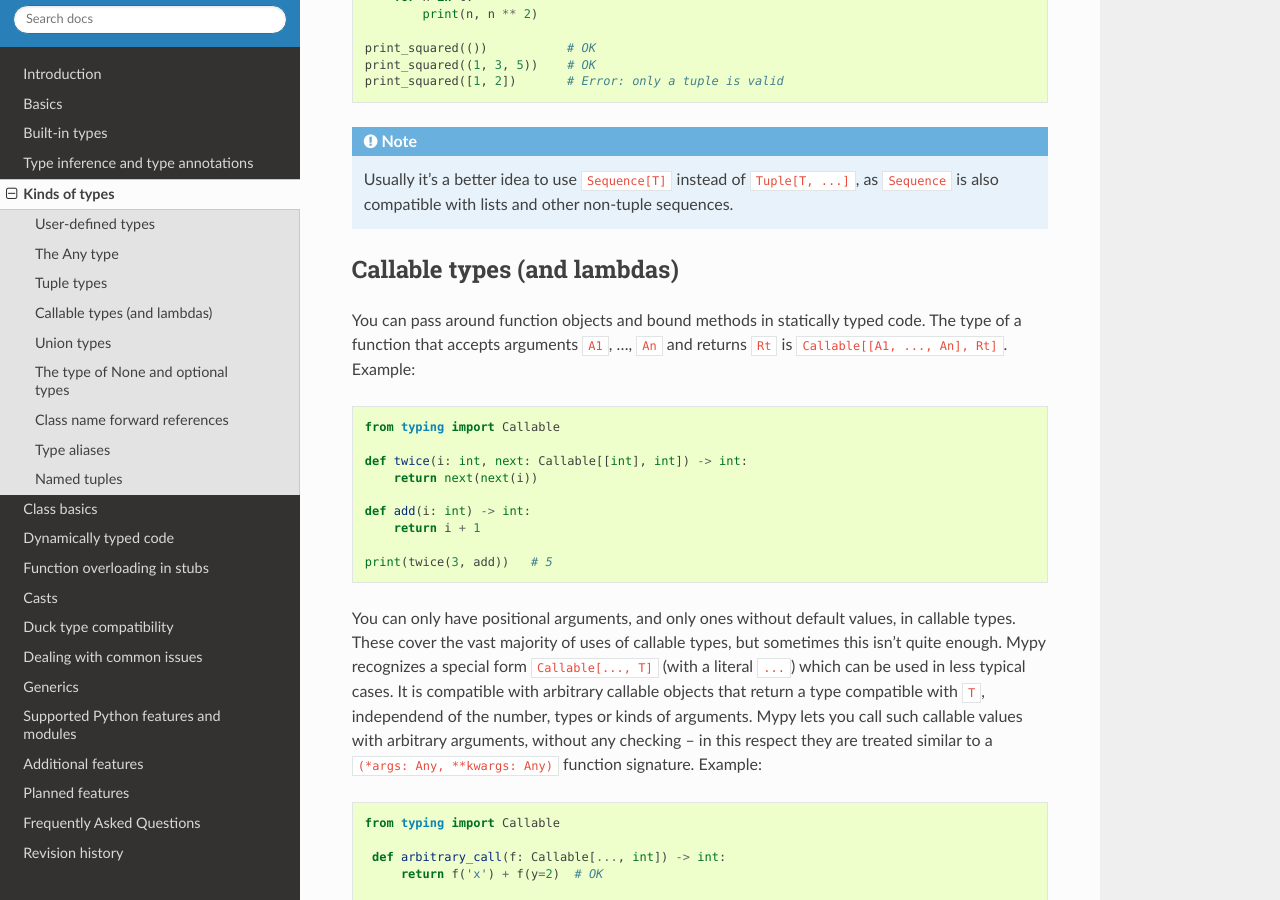
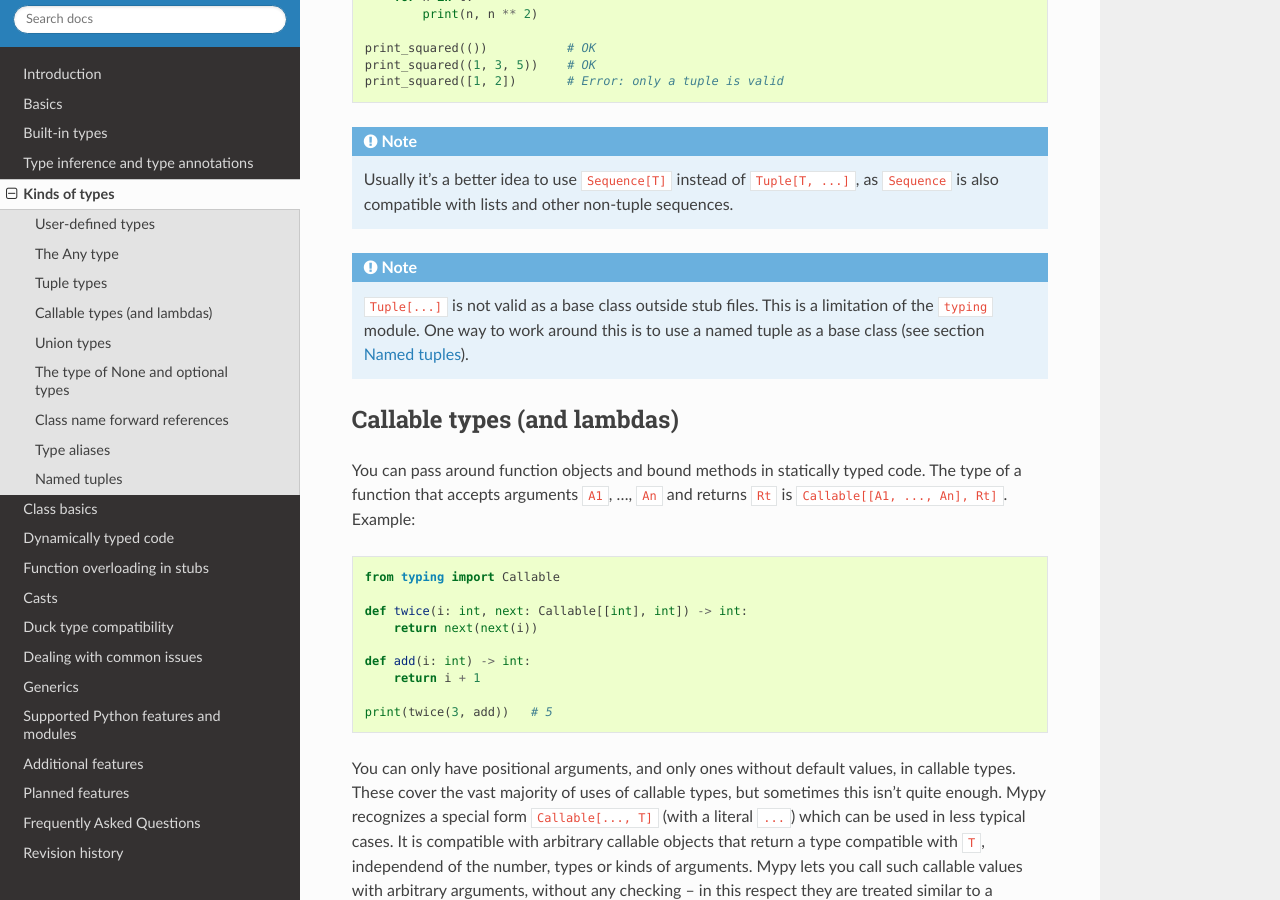
Before and after one commit to lucalysoft/mypy, a Sphinx documentation site: the page built from docs/source/kinds_of_types.rst, in a window 1280 px wide and 900 px high, scrolled down 2156 px. Built offline with Sphinx 7.4.7 and the Read the Docs theme 2.0.0, drawn with Linux system fonts in a browser that asks for light colours.

Commit message:
Mention that Tuple[...] is not a valid base class
Stub files are an exception.

```diff
--- a/docs/source/kinds_of_types.rst
+++ b/docs/source/kinds_of_types.rst
@@ -125,6 +125,12 @@ purpose. Example:
 
    Usually it's a better idea to use ``Sequence[T]`` instead of ``Tuple[T, ...]``, as
    ``Sequence`` is also compatible with lists and other non-tuple sequences.
+
+.. note::
+
+   ``Tuple[...]`` is not valid as a base class outside stub files. This is a
+   limitation of the ``typing`` module. One way to work around
+   this is to use a named tuple as a base class (see section :ref:`named-tuples`).
 
 Callable types (and lambdas)
 ****************************
```
